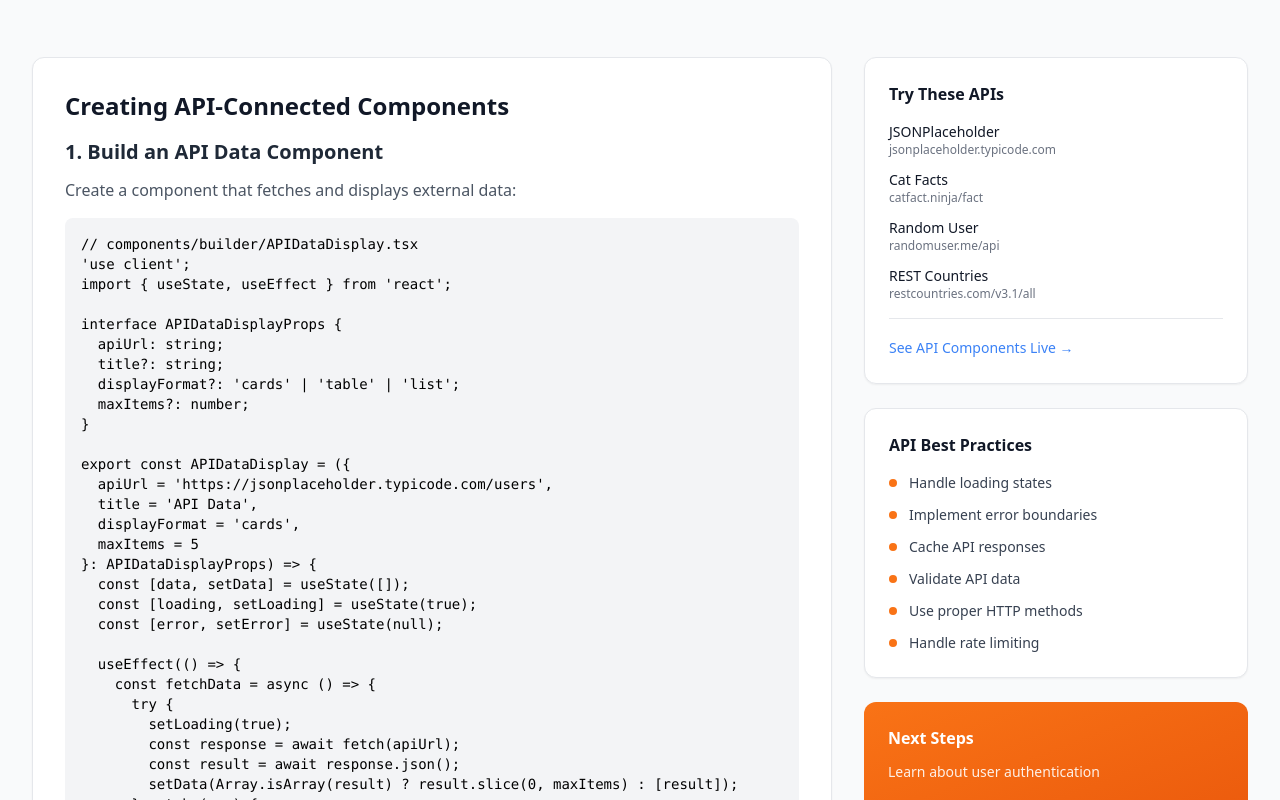
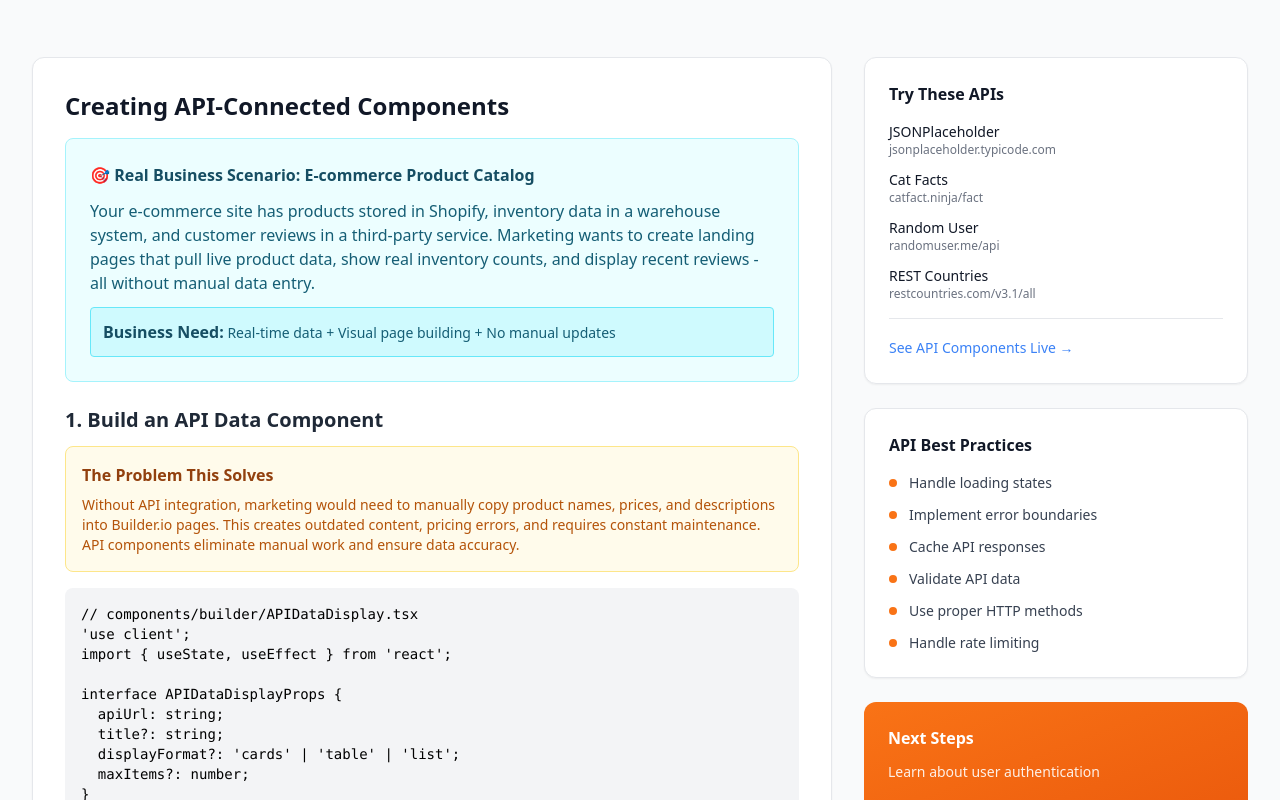
Before and after one commit to thadojus/cms-tools-tutorials, a Next.js app: page /examples/api-integration in a window 1280 px wide. Shown: the part 840-1640 px from the top of the page. Built offline with nearby package versions, Linux system fonts and the light colour scheme.

Commit message:
Enhance API Integration with real-world scenarios
cgen-0f045f2ee4dc41c5b41db2a30d37b87f

```diff
--- a/app/examples/api-integration/page.tsx
+++ b/app/examples/api-integration/page.tsx
@@ -127,12 +127,32 @@ export default function APIIntegrationExample() {
               <div className="bg-white rounded-xl shadow-sm border border-gray-200 p-8">
                 <h2 className="section-header">Creating API-Connected Components</h2>
 
+                <div className="bg-cyan-50 border border-cyan-200 rounded-lg p-6 mb-6">
+                  <h3 className="font-semibold text-cyan-900 mb-3">🎯 Real Business Scenario: E-commerce Product Catalog</h3>
+                  <p className="text-cyan-800 mb-3">
+                    Your e-commerce site has products stored in Shopify, inventory data in a warehouse system, and
+                    customer reviews in a third-party service. Marketing wants to create landing pages that pull
+                    live product data, show real inventory counts, and display recent reviews - all without
+                    manual data entry.
+                  </p>
+                  <div className="bg-cyan-100 border border-cyan-300 rounded p-3">
+                    <strong className="text-cyan-900">Business Need:</strong>
+                    <span className="text-cyan-800 text-sm"> Real-time data + Visual page building + No manual updates</span>
+                  </div>
+                </div>
+
                 <div className="space-y-6">
                   <div>
                     <h3 className="subsection-header">1. Build an API Data Component</h3>
-                    <p className="text-gray-600 mb-4">
-                      Create a component that fetches and displays external data:
-                    </p>
+
+                    <div className="bg-amber-50 border border-amber-200 rounded-lg p-4 mb-4">
+                      <h4 className="font-semibold text-amber-800 mb-2">The Problem This Solves</h4>
+                      <p className="text-amber-700 text-sm">
+                        Without API integration, marketing would need to manually copy product names, prices, and
+                        descriptions into Builder.io pages. This creates outdated content, pricing errors, and
+                        requires constant maintenance. API components eliminate manual work and ensure data accuracy.
+                      </p>
+                    </div>
 
                     <pre className="code-block">
 {`// components/builder/APIDataDisplay.tsx
@@ -365,7 +385,7 @@ export async function fetchWithCache(url: string) {
                     <h3 className="font-semibold mb-2 text-green-700">📰 Content</h3>
                     <ul className="text-sm text-gray-600 space-y-1">
                       <li>• Blog posts</li>
-                      <li>• News feeds</li>
+                      <li>��� News feeds</li>
                       <li>• Event listings</li>
                       <li>• User-generated content</li>
                     </ul>
```
